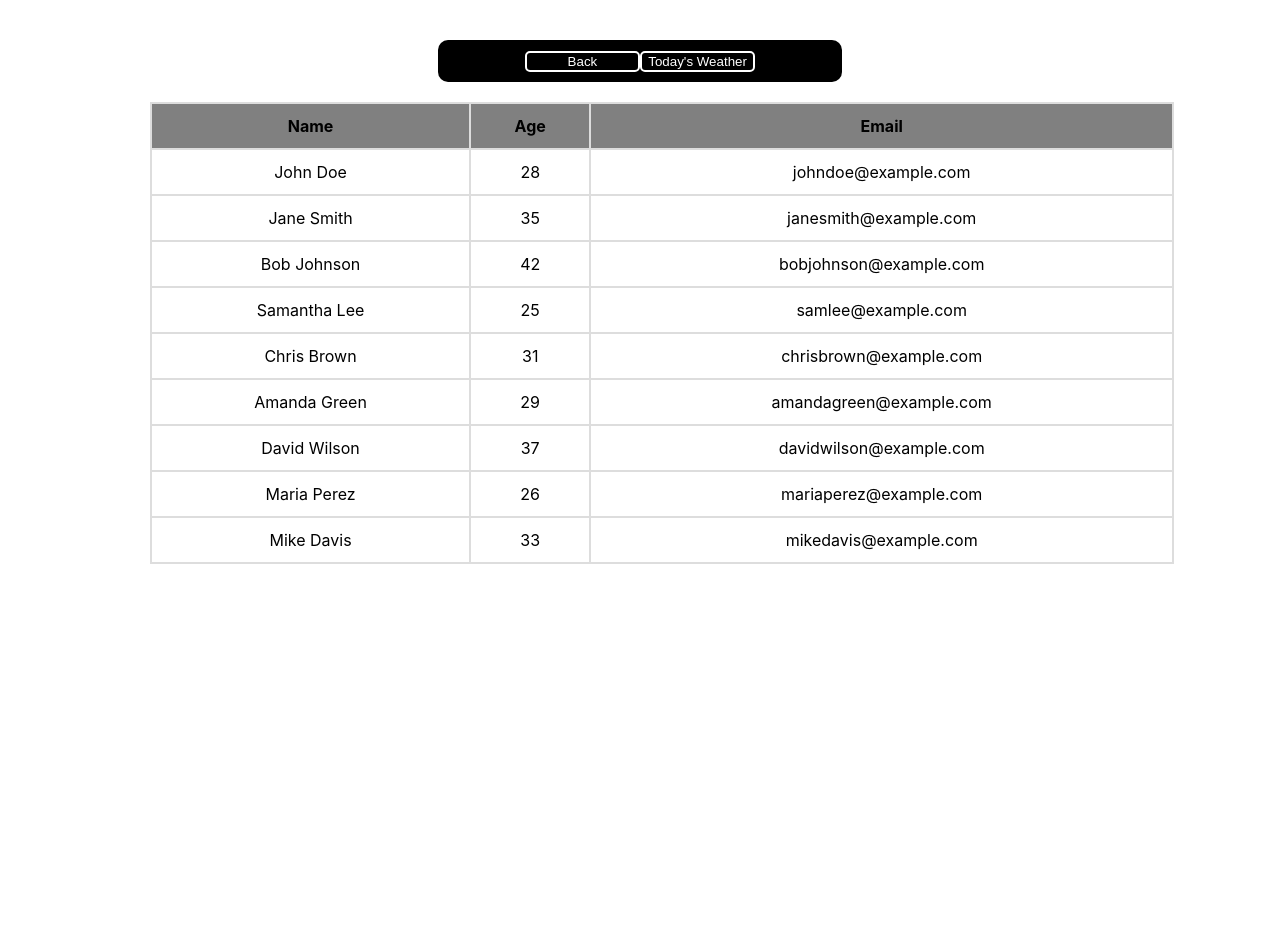
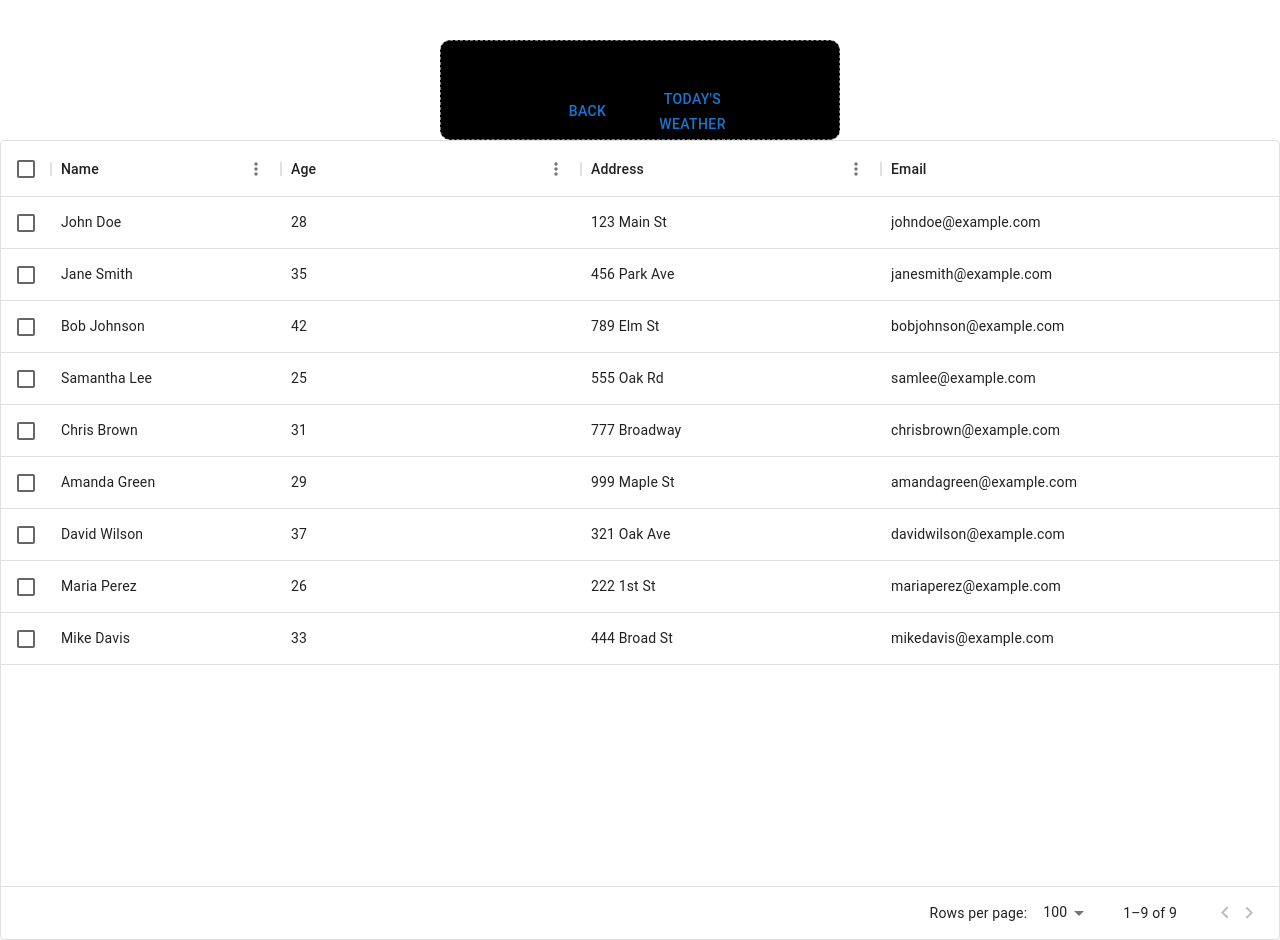
Before and after one commit to WFT-Interns/React-Practice-bimisha, a React (Create React App) app: page /Home in a window 1280 px wide. Before the commit the page ends 800 px from the top, so only its background shows below. Built offline with nearby package versions, Linux system fonts and the light colour scheme.

Commit message:
feat: Used Material UI to style the login page.

```diff
--- a/package.json
+++ b/package.json
@@ -6,6 +6,7 @@
     "@emotion/react": "^11.10.6",
     "@emotion/styled": "^11.10.6",
     "@mui/material": "^5.11.14",
+    "@mui/x-data-grid": "^6.0.3",
     "@testing-library/jest-dom": "^5.16.5",
     "@testing-library/react": "^13.4.0",
     "@testing-library/user-event": "^13.5.0",
--- a/src/Components/Home.jsx
+++ b/src/Components/Home.jsx
@@ -1,35 +1,55 @@
-import React from 'react'
+import { Container, Button, Box } from "@mui/material";
+import React, { useEffect, useState } from "react";
+import { DataGrid, GridColDef, GridValueGetterParams } from "@mui/x-data-grid";
 import { useNavigate } from "react-router-dom";
-import "./css/Home.css";
+//import "./css/Home.css";
 
-const Home =() => {
-  const navigate=useNavigate();
-  const Data = require("../Data/users.json");
+const Home = () => {
+  const [userdata, setuserdata] = useState([]);
+  const navigate = useNavigate();
+  useEffect(() => {
+    const Datas = require("../Data/users.json");
+    const parsedata = Datas.users.map((users) => ({
+      id: users.id,
+      Name: users.name,
+      age: users.age,
+      address: users.address,
+      email: users.email,
+    }));
+    setuserdata(parsedata);
+  }, []);
+
+  const columns = [
+    { field: "Name", headerName: "Name", width: 230 },
+    { field: "age", headerName: "Age", width: 300 },
+    { field: "address", headerName: "Address", width: 300 },
+    { field: "email", headerName: "Email", width: 500 },
+  ];
 
   return (
     <>
-        <div className='nav-container'>
-            <button type="submit" onClick={() => navigate("/")}>Back</button>
-            <button type="submit" onClick={() => navigate("/Weather")}>Today's Weather</button>
-        </div>
-        <table>
-          <tr>
-            <th>Name</th>
-            <th>Age</th>
-            <th>Email</th>
-          </tr>
-            {
-            Data.users.map((list)=>(
-                <tr>
-                  <td>{list.name}</td>
-                  <td>{list.age}</td>
-                  <td>{list.email}</td>
-                </tr>
-              ))
-            }
-        </table>
+      <Container
+        className="nav-container"
+        sx={{ width: 400, height: 100, p: 5, border: "1px dashed grey" }}
+      >
+        <Button type="submit" onClick={() => navigate("/")}>
+          Back
+        </Button>
+        <Button type="submit" onClick={() => navigate("/Weather")}>
+          Today's Weather
+        </Button>
+      </Container>
+      <Box height="50em">
+        <DataGrid
+          rows={userdata}
+          columns={columns}
+          pageSize={5}
+          rowsPerPageOptions={[10]}
+          checkboxSelection
+        />
+      </Box>
     </>
-  )
-}
+  );
+};
 
-export default Home
+export default Home;
--- a/src/Components/Login.jsx
+++ b/src/Components/Login.jsx
@@ -1,13 +1,11 @@
 import React, {useState} from "react";
-import Box from '@mui/material/Box';
 import Button from '@mui/material/Button';
-import { TextField } from "@mui/material";
+import { Container, Stack, TextField} from "@mui/material";
 import { useNavigate } from "react-router-dom";
 // import "./css/login.css";
 
 const Login =() => {
     const navigate=useNavigate();
-
     const [userName, setuserName] = useState('');
     const [password, setPass] = useState('');
 
@@ -21,25 +19,20 @@ const Login =() => {
 
     const resetForm = (event) => {
         event.preventDefault();//prevent from reloading the page
-        setMessage('');
         setuserName('');
         setPass('');
       }
 
     return(
         <>
-            <Box component="form" sx={{"& > :not(style)": {m:1, width:"20ch"}}}onSubmit={handleSubmit} className="form-container">
-                <TextField label="Username" variant="outlined" type="text" value={userName} onChange={event => setuserName(event.target.value)} name="userName" required/>
-                <TextField label="Password" variant="outlined"  type="Password" value={password} onChange={event => setPass(event.target.value)} name="password" required/>
-                <Box class="form-button">
+            <Container component="form" sx={{ width: 300, height:300, mt: 20, p:5, border: '1px dashed grey'}} onSubmit={handleSubmit} className="form-container">
+                <TextField sx={{m:1}} label="Username" variant="outlined" type="text" value={userName} onChange={event => setuserName(event.target.value)} name="userName" required/>
+                <TextField sx={{m:1}} label="Password" component="form" variant="outlined"  type="Password" value={password} onChange={event => setPass(event.target.value)} name="password" required/>
+                <Stack class="form-button" direction="row" justifyContent="space between" alignItems="center" >
                     <Button variant= "outlined" size="small" type="submit"onClick={() => navigate("/Home")}>Log In</Button>
                     <Button variant= "outlined" size="small" type="clear" onClick={resetForm}>Clear</Button>
-                </Box>
-            </Box>
-        {/* <div className="display-container">
-            <h2>User Details:</h2>
-            <p>{message}</p>
-        </div> */}
+                </Stack>
+            </Container>
         </>
     )
 }
```
Also changed, not shown: 1 other file (tests, documents, lock files or other folders).
